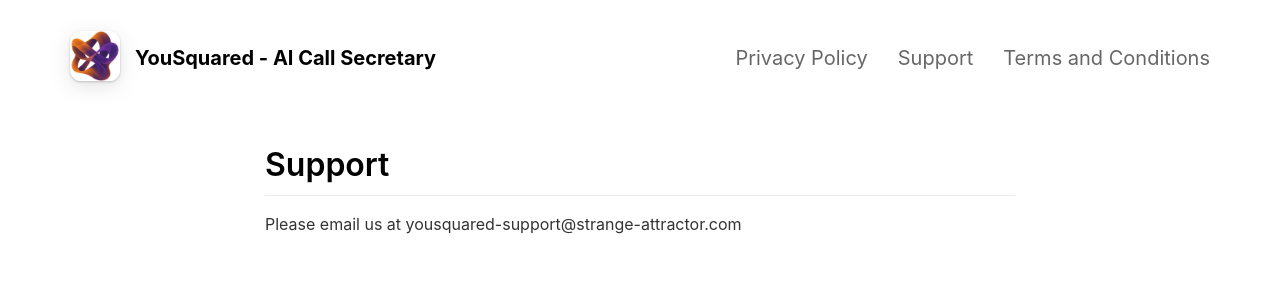
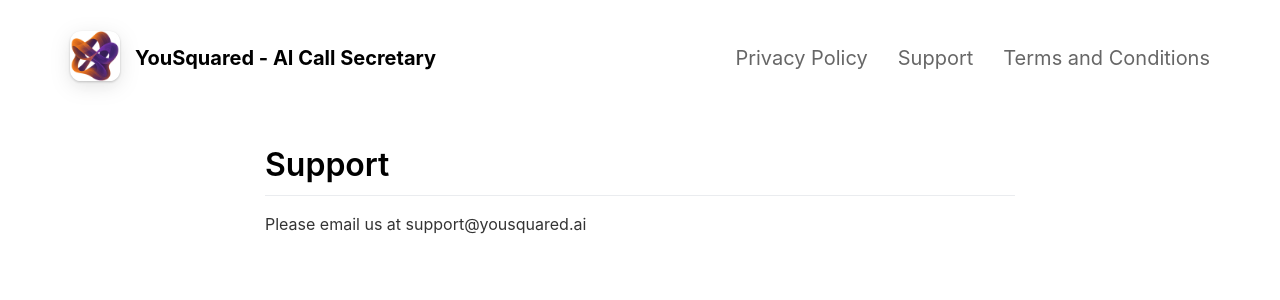
Before and after one commit to strangeattractors/u-squared, a Jekyll site: the page built from _pages/support.md, in a window 1280 px wide. Shown: the top 300 px of the page. Built offline with Jekyll 4.4.1, drawn with Linux system fonts in a browser that asks for light colours; nearby versions of some CDN libraries.

Commit message:
Support and privacy pages: contact address is support@yousquared.ai (#3)
Co-authored-by: Claude Fable 5.2 <noreply@anthropic.com>

```diff
--- a/_config.yml
+++ b/_config.yml
@@ -23,7 +23,7 @@ enable_smart_app_banner                   : true
 your_name                                 : #
 your_link                                 : #
 your_city                                 : #
-email_address                             : yousquared-support@strange-attractor.com
+email_address                             : support@yousquared.ai
 facebook_username                         :
 instagram_username                        : #ebaehr
 twitter_username                          : #ebaehr
--- a/_pages/support.md
+++ b/_pages/support.md
@@ -6,4 +6,4 @@ include_in_header: true
 
 # Support
 
-Please email us at yousquared-support@strange-attractor.com
+Please email us at support@yousquared.ai
```
Also changed, not shown: _pages/privacypolicy.md (+2 -2 lines).
